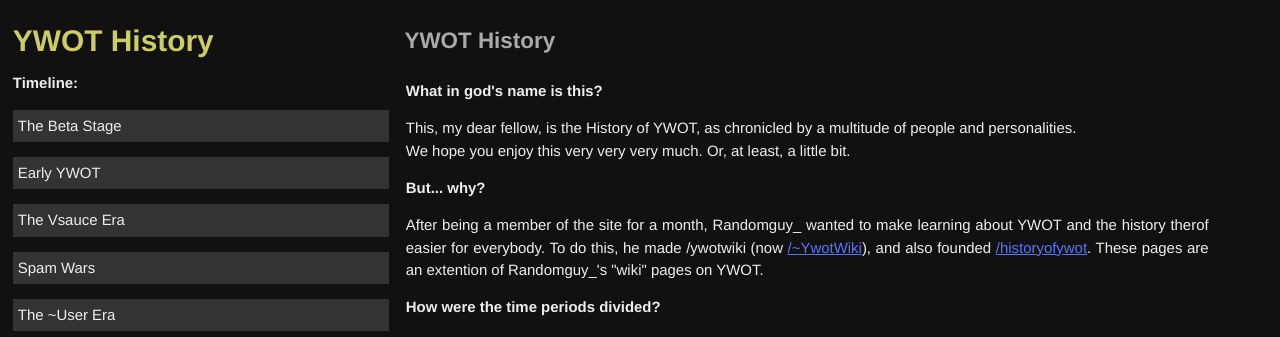
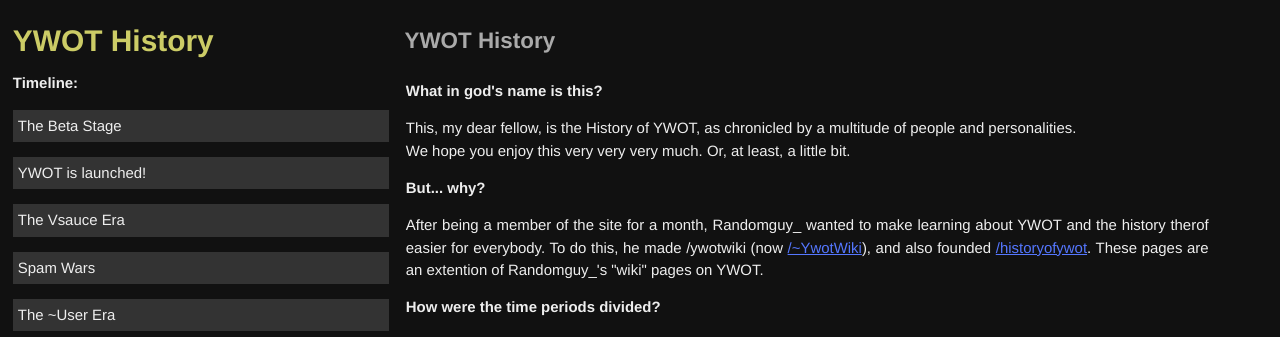
Before and after one commit to ywothistory/ywothistory.github.io, a Jekyll site: the page built from index.html, in a window 1280 px wide. Shown: the top 337 px of the page. Built offline with Jekyll 4.4.1, drawn with Linux system fonts in a browser that asks for light colours; Markdown is read by kramdown in place of the engine named in the settings.

Commit message:
Update 2014-01-06-earlyywot.markdown

```diff
--- a/_posts/2014-01-06-earlyywot.markdown
+++ b/_posts/2014-01-06-earlyywot.markdown
@@ -1,6 +1,6 @@
 ---
 layout: post
-title: Early YWOT
+title: YWOT is launched!
 categories: timeline
 ---
 
```
